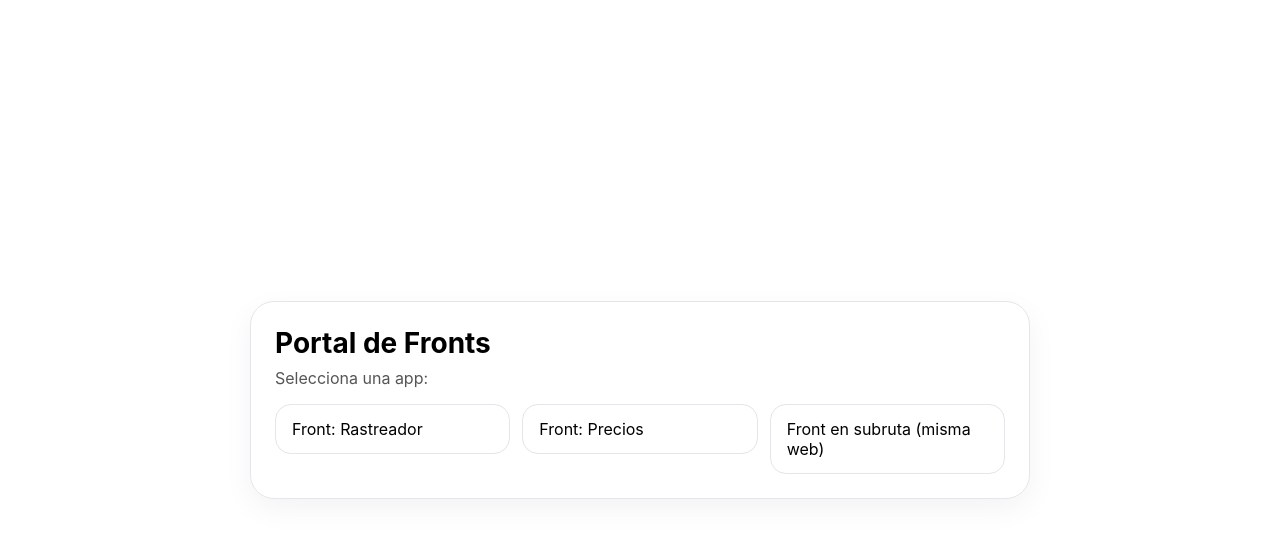
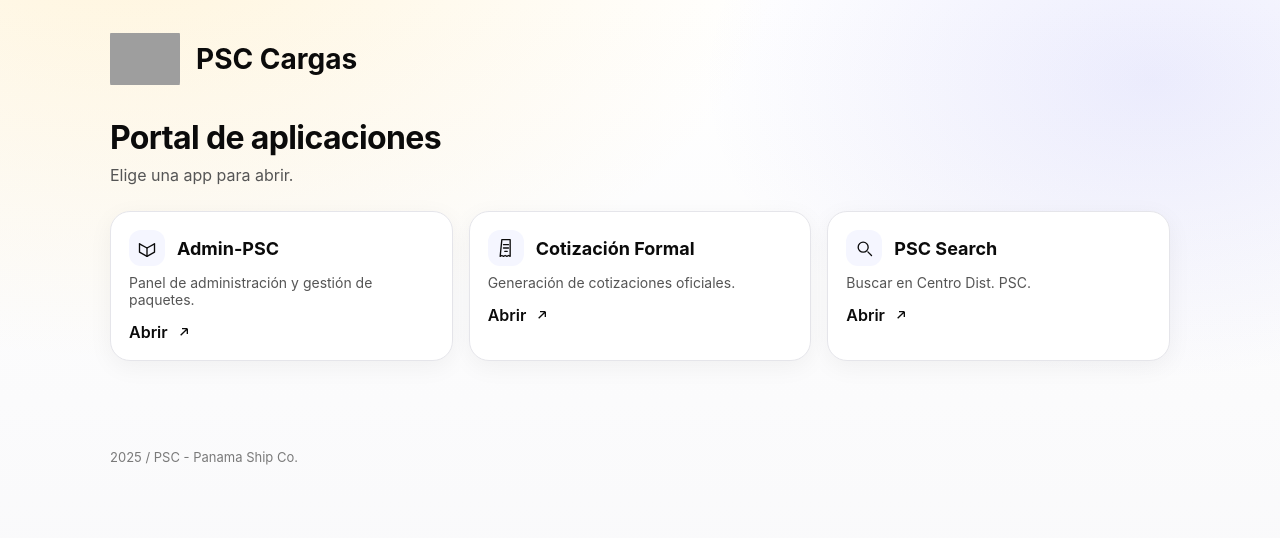
Before and after one commit to mherrera31/portal-front-, a plain HTML site: page index.html in a window 1280 px wide. Drawn offline with Linux system fonts and the light colour scheme; grey boxes are pictures that could not be loaded.

Commit message:
Add files via upload

```diff
--- a/index.html
+++ b/index.html
@@ -3,33 +3,160 @@
 <head>
   <meta charset="utf-8" />
   <meta name="viewport" content="width=device-width, initial-scale=1" />
-  <title>Portal de Fronts</title>
+  <title>PSC Cargas — Portal</title>
+  <meta name="description" content="Portal de aplicaciones PSC Cargas" />
+  <!-- Meta para móviles y previews -->
+  <meta name="theme-color" content="#ffffff" media="(prefers-color-scheme: light)" />
+  <meta name="theme-color" content="#0b0b0b" media="(prefers-color-scheme: dark)" />
+  <meta property="og:type" content="website" />
+  <meta property="og:title" content="PSC Cargas — Portal" />
+  <meta property="og:description" content="Acceso a Admin-PSC, Cotización Formal y PSC Search." />
+  <meta property="og:url" content="https://psccargas.com/" />
+  <meta property="og:image" content="https://i.postimg.cc/L8w6XpRT/PSC-AVION.webp" />
+  <link rel="icon" href="https://i.postimg.cc/L8w6XpRT/PSC-AVION.webp" type="image/webp" />
   <style>
-    :root{--font:-apple-system,BlinkMacSystemFont,"Segoe UI",Roboto,Helvetica,Arial,sans-serif;--border:#e5e5ea}
+    :root{
+      --bg:#0b0b0b;
+      --fg:#0f1115;
+      --card:#ffffff;
+      --muted:#6e6e73;
+      --ring:#e5e5ea;
+      --radius:20px;
+      --font:-apple-system,BlinkMacSystemFont,"Segoe UI",Roboto,Helvetica,Arial,sans-serif;
+    }
     *{box-sizing:border-box}
-    body{font-family:var(--font);margin:0;background:#fff;color:#000;display:flex;min-height:100vh;align-items:center;justify-content:center;padding:16px}
-    .card{width:100%;max-width:780px;border:1px solid var(--border);border-radius:24px;padding:24px;box-shadow:0 10px 30px rgba(0,0,0,.05)}
-    h1{margin:0 0 8px;font-size:28px}
-    p{margin:0 0 16px;color:#555}
-    ul{list-style:none;padding:0;margin:0;display:grid;grid-template-columns:repeat(auto-fit,minmax(220px,1fr));gap:12px}
-    a{display:block;border:1px solid var(--border);border-radius:16px;padding:14px 16px;text-decoration:none;color:#000;transition:transform .15s ease, box-shadow .15s ease}
-    a:hover{transform:translateY(-1px);box-shadow:0 6px 18px rgba(0,0,0,.06)}
+    html,body{height:100%}
+    body{
+      margin:0; font-family:var(--font); color:#0b0b0b; background:#ffffff;
+      -webkit-font-smoothing:antialiased; -moz-osx-font-smoothing:grayscale;
+    }
+
+    /* Fondo sutil con gradientes */
+    .bg{
+      position:fixed; inset:0; z-index:-1; pointer-events:none;
+      background: radial-gradient(1200px 800px at 10% -10%, rgba(255,197,61,.18), transparent 55%),
+                  radial-gradient(900px 600px at 90% 10%, rgba(99,102,241,.12), transparent 50%),
+                  linear-gradient(180deg, #fff 0%, #f7f7f9 100%);
+    }
+
+    header{
+      max-width:1100px; margin:24px auto 0; padding:0 20px;
+      display:flex; align-items:center; justify-content:space-between;
+    }
+    .brand{
+      display:flex; align-items:center; gap:16px; text-decoration:none; color:inherit;
+    }
+    .logo{width:70px;height:70px;border-radius:12px;display:block;object-fit:contain;background:transparent;box-shadow:none}
+    .brand h1{font-size:28px; margin:0; font-weight:700}
+
+    main{max-width:1100px; margin:24px auto; padding:0 20px 60px}
+
+    .hero{margin:12px 0 26px}
+    .hero h2{font-size:32px; letter-spacing:-.02em; margin:0 0 8px}
+    .hero p{margin:0; color:#555}
+
+    .grid{display:grid; gap:16px; grid-template-columns:repeat(auto-fit,minmax(240px,1fr)); margin-top:22px}
+
+    a.card{position:relative; display:block; padding:18px; border-radius:var(--radius);
+      border:1px solid var(--ring); background:var(--card); text-decoration:none; color:inherit;
+      box-shadow:0 6px 24px rgba(0,0,0,.05); transition:transform .15s ease, box-shadow .15s ease, border-color .15s ease; outline:none
+    }
+    a.card:hover{transform:translateY(-2px); box-shadow:0 12px 36px rgba(0,0,0,.08); border-color:#dcdce0}
+    a.card:focus-visible{box-shadow:0 0 0 3px rgba(59,130,246,.35), 0 12px 36px rgba(0,0,0,.08); border-color:#93c5fd; transform:none}
+    .card .top{display:flex; align-items:center; gap:12px; margin-bottom:8px}
+    .icon{width:36px; height:36px; border-radius:12px; display:grid; place-items:center; background:#f5f6ff;}
+    .card h3{margin:0; font-size:18px}
+    .card p{margin:4px 0 14px; color:#555; font-size:14px}
+    .cta{display:inline-flex; align-items:center; gap:8px; font-weight:600}
+    .cta svg{width:16px; height:16px}
+
+    footer{max-width:1100px; margin:28px auto; padding:0 20px; color:#7a7a7a; font-size:13px}
+
     @media (prefers-color-scheme: dark){
-      body{background:#0b0b0b;color:#fff}
-      .card{border-color:#2a2a2a;box-shadow:0 10px 30px rgba(0,0,0,.35)}
-      a{border-color:#2a2a2a;color:#fff}
+      body{background:var(--bg); color:#fff}
+      .bg{background: radial-gradient(1200px 800px at 10% -10%, rgba(255,197,61,.09), transparent 55%),
+                       radial-gradient(900px 600px at 90% 10%, rgba(99,102,241,.15), transparent 50%),
+                       linear-gradient(180deg, #0b0b0b 0%, #0d0f14 100%);}
+      a.card{background:#0f1115; border-color:#1e2230; box-shadow:0 12px 40px rgba(0,0,0,.35)}
+      a.card:hover{border-color:#2a3144; box-shadow:0 16px 44px rgba(0,0,0,.4)}
+      .icon{background:#111827}
+      .hero p, .card p, footer{color:#a3a3a3}
+    }
+
+    @media (prefers-reduced-motion: reduce){
+      a.card, a.card:hover{transition:none; transform:none}
     }
   </style>
 </head>
 <body>
-  <main class="card">
-    <h1>Portal de Fronts</h1>
-    <p>Selecciona una app:</p>
-    <ul>
-      <li><a href="https://front-uno.netlify.app" target="_blank" rel="noopener">Front: Rastreador</a></li>
-      <li><a href="https://front-dos.netlify.app" target="_blank" rel="noopener">Front: Precios</a></li>
-      <li><a href="/otra-app/">Front en subruta (misma web)</a></li>
-    </ul>
+  <div class="bg" aria-hidden="true"></div>
+
+  <header>
+    <a class="brand" href="/" aria-label="PSC Cargas — Inicio">
+      <img class="logo" src="https://i.postimg.cc/L8w6XpRT/PSC-AVION.webp" alt="PSC Cargas" width="70" height="70" decoding="async" loading="eager">
+      <h1>PSC Cargas</h1>
+    </a>
+  </header>
+
+  <main>
+    <section class="hero">
+      <h2>Portal de aplicaciones</h2>
+      <p>Elige una app para abrir.</p>
+    </section>
+
+    <section class="grid" aria-label="Lista de aplicaciones">
+      <a class="card" href="/adminpsc/" aria-label="Abrir Admin-PSC">
+        <div class="top">
+          <div class="icon" aria-hidden="true">
+            <!-- Icono paquete -->
+            <svg viewBox="0 0 24 24" width="20" height="20" fill="none" stroke="currentColor" stroke-width="1.6" stroke-linecap="round" stroke-linejoin="round">
+              <path d="M3 7l9 5 9-5"/>
+              <path d="M3 7v10l9 5 9-5V7"/>
+              <path d="M12 12v10"/>
+            </svg>
+          </div>
+          <h3>Admin-PSC</h3>
+        </div>
+        <p>Panel de administración y gestión de paquetes.</p>
+        <span class="cta">Abrir <svg viewBox="0 0 24 24" fill="none" stroke="currentColor" stroke-width="2"><path d="M7 17L17 7M17 7H9M17 7v8"/></svg></span>
+      </a>
+
+      <a class="card" href="/cotizacion/" aria-label="Abrir Cotización Formal">
+        <div class="top">
+          <div class="icon" aria-hidden="true">
+            <!-- Icono facturación/cotización (recibo) -->
+            <svg viewBox="0 0 24 24" width="20" height="20" fill="none" stroke="currentColor" stroke-width="1.6" stroke-linecap="round" stroke-linejoin="round">
+              <path d="M7 2h10v20l-2-1-2 1-2-1-2 1-2-1-2 1z"/>
+              <path d="M9 8h6"/>
+              <path d="M9 12h6"/>
+              <path d="M10.5 16h3"/>
+            </svg>
+          </div>
+          <h3>Cotización Formal</h3>
+        </div>
+        <p>Generación de cotizaciones oficiales.</p>
+        <span class="cta">Abrir <svg viewBox="0 0 24 24" fill="none" stroke="currentColor" stroke-width="2"><path d="M7 17L17 7M17 7H9M17 7v8"/></svg></span>
+      </a>
+
+      <a class="card" href="/search/" aria-label="Abrir PSC Search">
+        <div class="top">
+          <div class="icon" aria-hidden="true">
+            <!-- Icono lupa (search) -->
+            <svg viewBox="0 0 24 24" width="20" height="20" fill="none" stroke="currentColor" stroke-width="1.6" stroke-linecap="round" stroke-linejoin="round">
+              <circle cx="11" cy="11" r="6"/>
+              <path d="M21 21l-4.35-4.35"/>
+            </svg>
+          </div>
+          <h3>PSC Search</h3>
+        </div>
+        <p>Buscar en Centro Dist. PSC.</p>
+        <span class="cta">Abrir <svg viewBox="0 0 24 24" fill="none" stroke="currentColor" stroke-width="2"><path d="M7 17L17 7M17 7H9M17 7v8"/></svg></span>
+      </a>
+    </section>
   </main>
+
+  <footer>
+    2025 / PSC - Panama Ship Co.
+  </footer>
 </body>
 </html>
```
